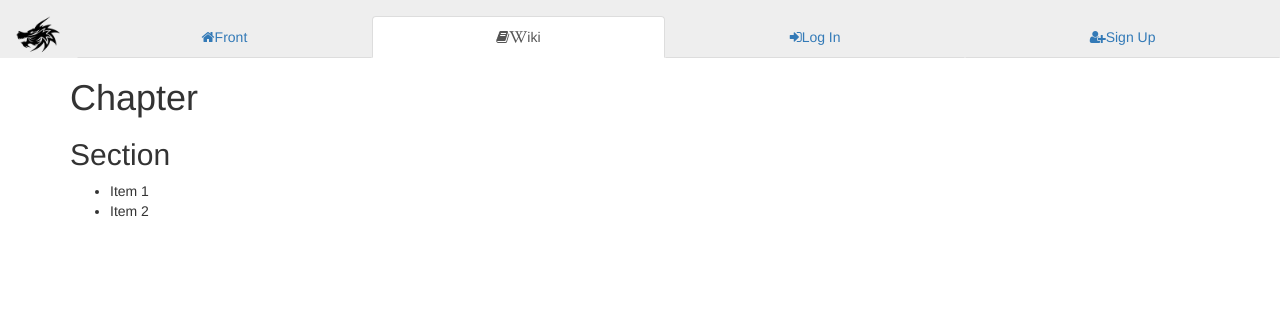
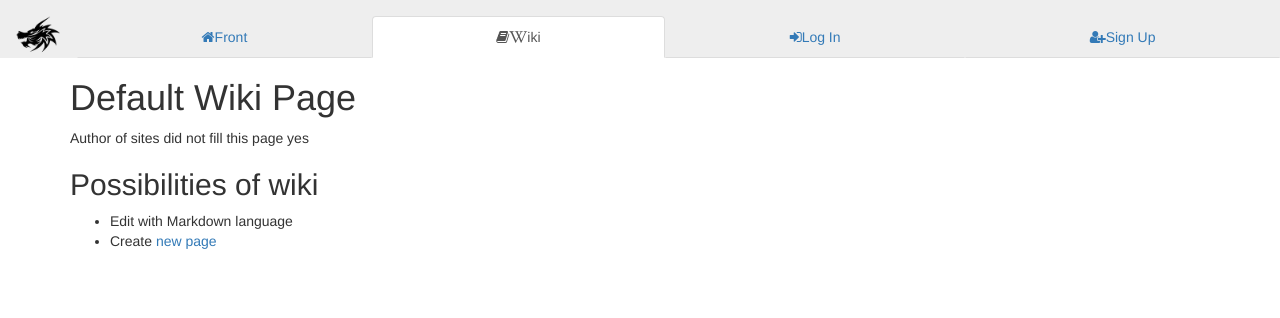
Before and after one commit to Ryu-CZ/flask-dnd, a Flask app: page /wiki in a window 1280 px wide. Shown: the top 318 px of the page. Run offline with Flask 2, Linux system fonts and the light colour scheme; some libraries are stand-ins or nearby versions.

Commit message:
added: markdown wiki page insertion prototype

```diff
--- a/dnd/__init__.py
+++ b/dnd/__init__.py
@@ -8,8 +8,9 @@ import atexit
 from flask import Flask, send_from_directory, url_for, render_template
 from flask_restful import Api
 from flask_mongoengine import MongoEngine
+from flask_pagedown import PageDown
+from flask_debugtoolbar import DebugToolbarExtension
 from werkzeug.contrib.fixers import ProxyFix
-from flask_debugtoolbar import DebugToolbarExtension
 
 app_version = 'v16.30.00'
 __version__ = app_version
@@ -49,6 +50,8 @@ app.wsgi_app = ProxyFix(app.wsgi_app)
 
 db = MongoEngine(app)
 
+pagedown = PageDown(app)
+
 toolbar = None
 if app.config.get('DEBUG_TOOLBAR_ACTIVATE', False):
     app.debug = True
--- a/dnd/frontend/controllers.py
+++ b/dnd/frontend/controllers.py
@@ -55,22 +55,6 @@ def init(app):
         version = getattr(app, 'version', 'unknown-version')
         return flask.render_template('front.html',database=database,
                                      front=True, version=version)
-
-    @app.route('/wiki')
-    def wiki():
-        doc = """
-Chapter
-=======
-
-Section
--------
-
-* Item 1
-* Item 2
-"""
-        content = flask.Markup(markdown.markdown(doc))
-        return flask.render_template('wiki.html',content=content,
-                                     wiki=True, title='DnD|Wiki')
 
     @app.route('/signup', methods=['GET', 'POST'], endpoint='signup')
     def signup():
@@ -142,3 +126,31 @@ Section
             else:
                 flask.flash('Wrong password!', 'danger')
         return flask.render_template('player.html', form=form, edit_player=True)
+
+    @app.route('/wiki')
+    def wiki():
+        doc = """
+Default Wiki Page
+=================
+
+Author of sites did not fill this page yes
+
+Possibilities of wiki
+-------
+
+* Edit with Markdown language
+* Create [new page]({})
+""".format(url_for('wiki_new'))
+        content = flask.Markup(markdown.markdown(doc))
+        return flask.render_template('wiki.html',content=content,
+                                     wiki=True, title='DnD|Wiki')
+
+
+    @app.route('/wiki/new', methods=['GET', 'POST'], endpoint='wiki_new')
+    def wiki_new():
+        form = forms.EditWikiPage(flask.request.form)
+        if form.validate_on_submit():
+            text = form.pagedown.data
+            print text
+            # do something interesting with the Markdown text
+        return flask.render_template('wiki_new.html', form=form)
--- a/dnd/frontend/forms.py
+++ b/dnd/frontend/forms.py
@@ -9,6 +9,7 @@ from flask_wtf import Form
 from wtforms import PasswordField, HiddenField, StringField
 # Import Form validators
 from wtforms.validators import Required, Email, Optional, Length, EqualTo, ValidationError
+from flask_pagedown.fields import PageDownField
 
 __all__ = (
     'Login', 'EditPlayer', 'AddCredit', 'SetCredit', 'NewPlayer'
@@ -67,3 +68,7 @@ class NewPlayer(Form):
     password_check = PasswordField('Password again',
                             [EqualTo('password', 'Passwords must match!'),
                              Required()])
+
+class EditWikiPage(Form):
+    name = StringField('Page Name', [Required()])
+    pagedown = PageDownField('Enter your markdown')
--- /dev/null
+++ b/dnd/static/css/dnd.css
@@ -0,0 +1,9 @@
+@CHARSET "UTF-8";
+
+.flask-pagedown-input  {
+     min-height: 320px;
+     min-width: 100px;
+}
+.flask-pagedown-preview  {
+     min-width: 100px;
+}
--- a/dnd/templates/base.html
+++ b/dnd/templates/base.html
@@ -12,8 +12,12 @@
     <link rel="stylesheet" type="text/css" href="{{ url_for('static', filename='css/bootstrap.min.css') }}" />
     <link rel="stylesheet" type="text/css" href="{{ url_for('static', filename='css/bootstrap-theme.min.css') }}" />
     <link rel="stylesheet" type="text/css" href="{{ url_for('static', filename='css/font-awesome.min.css') }}" />
+    <link rel="stylesheet" type="text/css" href="{{ url_for('static', filename='css/dnd.css') }}" />
     <link rel="shortcut icon" href="{{ url_for('static', filename='favicon.ico') }}" />
     <script type="text/javascript" src="/static/js/bootstrap.min.js"></script>
+	{% if wiki %}
+	{{ pagedown.include_pagedown() }}
+	{%- endif -%}
 	{% endblock head -%}
 </head>
 <body>
--- a/requirements.txt
+++ b/requirements.txt
@@ -7,3 +7,4 @@ pymongo>=3.2.2
 Markdown>=2.6.6
 flask-mongoengine>=0.7.5
 flask-debugtoolbar>=0.10.0
+flask-pagedown>=0.2.1
```
Also changed, not shown: dnd/docs.py (+13 -1 lines), dnd/templates/wiki_new.html (added, +8 -0 lines).
